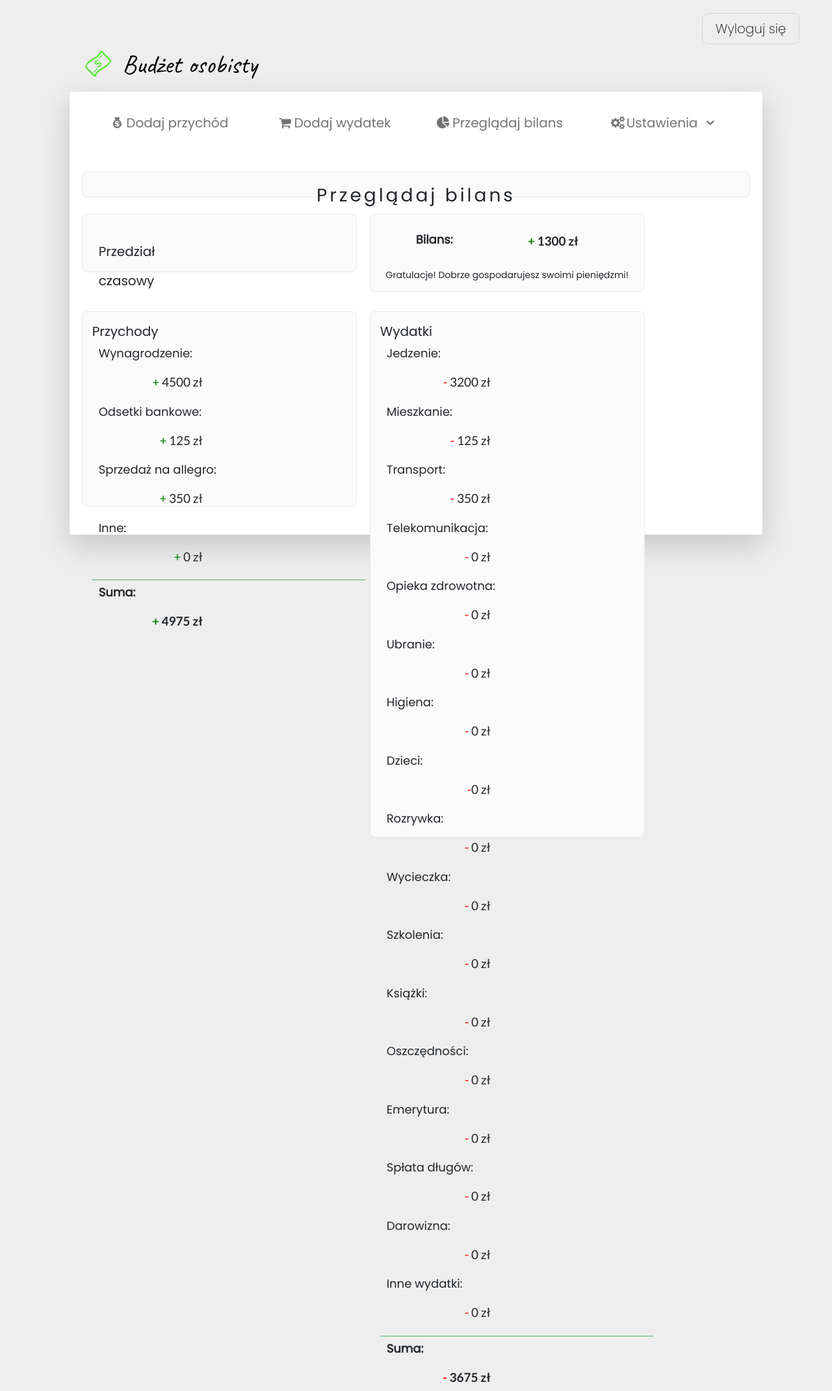
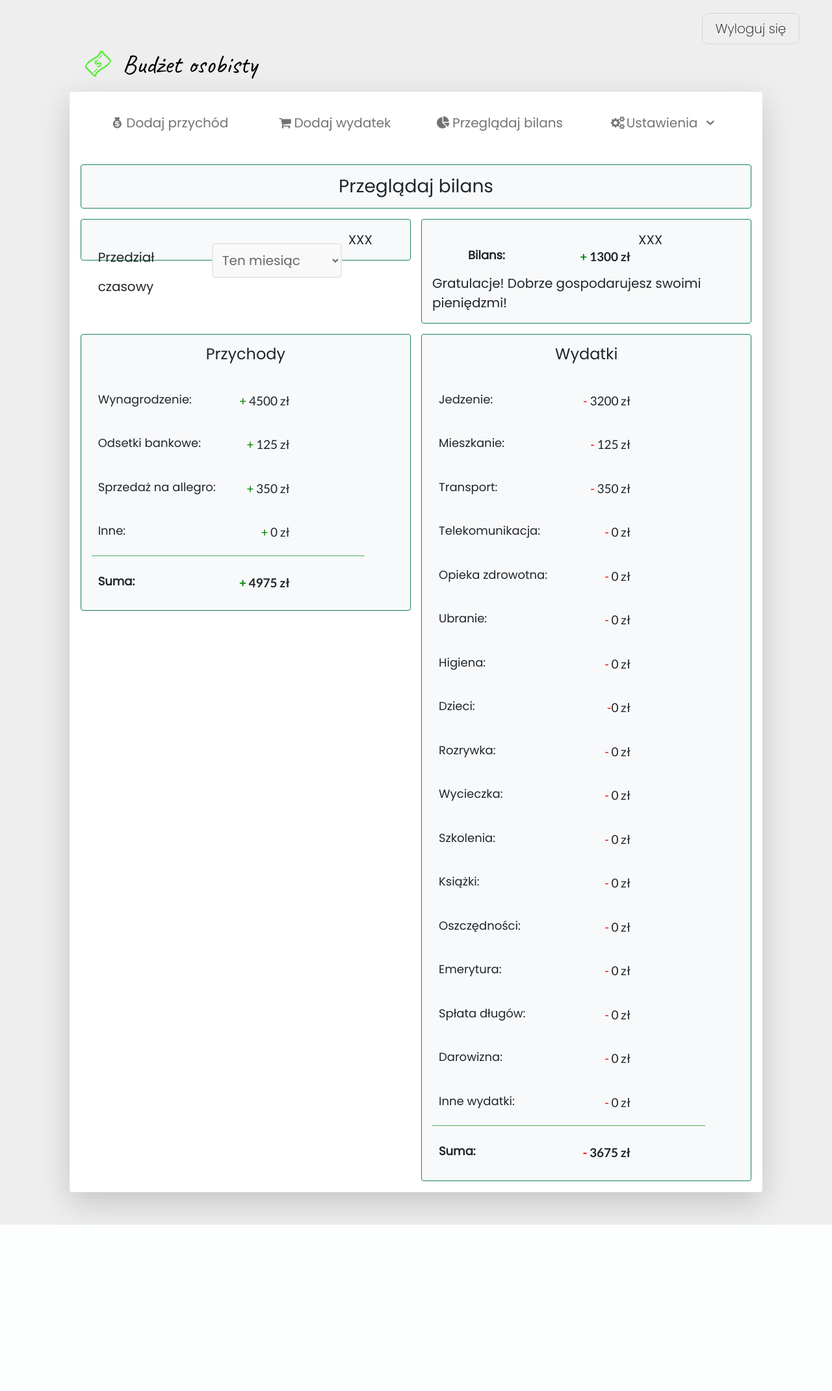
Before and after one commit to pawelmajchrzak/PersonalBudgetWEB, a PHP site: page /viewBalanceSheet.html in a window 1280 px wide. Shown: the whole page at 65% size. After the commit the page ends 1885 px from the top, so only its background shows below. Run offline with PHP 8.4, Linux system fonts and the light colour scheme.

Commit message:
viewBalanceSheet: add grid system bootstrap

```diff
--- a/style.css
+++ b/style.css
@@ -385,107 +385,7 @@ ol > li > ul > li:hover > a
 	background-color: #929292;
 }
 
-.viewBalanceSheet
-{
-	padding: 0 10px;
-	height: 550px;
-	margin-top: 35px;
 
-}
-
-.titleBalance
-{
-	border: 1px solid #e9e9ea;
-	background-color: #fcfbfc;
-	border-radius: 8px;
-
-	padding: 15px 0px;
-	text-align: center;
-	width: 100%;
-	margin-bottom: 10px;
-	font-size: 28px;
-	letter-spacing: 4px;
-	height: 40px;
-}
-
-.period
-{
-	border: 1px solid #e9e9ea;
-	border-radius: 8px;
-	padding: 15px;
-	width: 423px;
-	height: 90px;
-	margin: 15px 0px ;
-	background-color: #fcfbfc;
-	float: left;
-}
-
-.balance
-{
-	border: 1px solid #e9e9ea;
-	border-radius: 8px;
-	padding: 0 15px;
-	width: 423px;
-	height: 120px;
-	margin: 15px 0px ;
-	margin-left:20px;
-	background-color: #fcfbfc;
-	float: left;
-}
-
-.comment
-{
-	font-size: 14px;
-	text-align: center;
-	margin-top: 15px;
-}
-
-.viewIncomes
-{
-	border: 1px solid #e9e9ea;
-	border-radius: 8px;
-	padding: 15px;
-	width: 423px;
-	height: 300px;
-	margin: 15px 0px ;
-	margin-right: 20px;
-	background-color: #fcfbfc;
-	float: left;
-}
-
-.viewExpenses
-{
-	border: 1px solid #e9e9ea;
-	border-radius: 8px;
-	padding: 15px;
-	width: 423px;
-	height: 300px;
-	margin: 15px 0px ;
-	background-color: #fcfbfc;
-	float: left;
-}
-
-.viewIncomes > .variableValue
-{
-	margin-left: 80px;
-	margin-top: 0px;
-}
-
-.viewIncomes > .variableName
-{
-	margin-top: 0px;
-}
-
-.viewExpenses > .variableValue
-{
-	margin-left: 80px;
-	margin-top: 0px;
-}
-
-.viewExpenses > .variableName
-{
-	margin-top: 0px;
-}
 
 .pie {
 	margin-left: auto;
--- a/viewBalanceSheet.html
+++ b/viewBalanceSheet.html
@@ -62,16 +62,22 @@
 
 		<main>
 
-			<article>
 
-				<div class="viewBalanceSheet">
 
-					<header class="titleBalance">
+			<div class="container">
+
+				<div class="row px-2">
+					<div class="col-12 border border-success bg-light rounded p-3 text-center h3">
 						Przeglądaj bilans
-					</header>
+					</div>
+				</div>
 
+				<div class="row">
+					<div class="col-12 col-lg-6 p-2">
+						<div class="border border-success bg-light rounded p-3">
 							<section>
-						<div class="period">
+								XXX
+
 								<label for="period" class="textfieldOperation" style= "width: 180px;"> Przedział czasowy </label>
 								<select id="period" name="payment" size="1">
 									<option value="1" selected >	Ten miesiąc</option>
@@ -80,23 +86,31 @@
 									<option value="4">	Ubiegły rok				 </option>
 									<option value="5">	Własny zakres...		 </option>
 								</select>
+
+							</section>
 						</div>
-					</section>
+					</div>
+					<div class="col-12 col-lg-6 p-2">
+						<div class="border border-success bg-light rounded p-3">
+							<section>
+								XXX
 
-					<section>
-						<div class="balance">
 								<div class="variableName" style="font-weight: 700;padding-left: 50px;">Bilans:</div>
 								<div class="variableValue" style="font-weight: 700;"><font color="green">+ </font>1300 zł</div>
 								<div style="clear: both;"></div>
 								<div class="comment">Gratulacje! Dobrze gospodarujesz swoimi pieniędzmi!</div>
+
+							</section>
 						</div>
-					</section>
+					</div>
+				</div>
 
-					<div style="float:left;"></div>
+				<div class="row">
+					<div class="col-12 col-lg-6 p-2">
+						<div class="border border-success bg-light rounded p-3">
+							<section>
 
-					<section>
-						<div class="viewIncomes">
-							<header class="subtitle">
+							<header class="h4 text-center mb-3">
 									Przychody
 							</header>
 
@@ -122,12 +136,13 @@
 							<div class="variableValue" style="font-weight: 700;"><font color="green">+ </font>4975 zł</div>
 							<div style="clear: both;"></div>
 
+							</section>
 						</div>
-					</section>
-
+					</div>
+					<div class="col-12 col-lg-6 p-2">
+						<div class="border border-success bg-light rounded p-3">
 							<section>
-						<div class="viewExpenses"  style="height:810px;">
-							<header class="subtitle">
+								<header class="h4 text-center mb-3">
 									Wydatki
 								</header>
 
@@ -205,15 +220,16 @@
 								<div class="variableName" style="font-weight: 700;">Suma:</div>
 								<div class="variableValue" style="font-weight: 700;"><font color="red">- </font>3675 zł</div>
 								<div style="clear: both;"></div>
+							</section>
+						</div>
+					</div>
+				</div>
 
-						</div>
-					</section>
 
-					<div style="float:left;"></div>
 
 			</div>
 
-			</article>
+
 
 		</main>
 
```
Also changed, not shown: mainmenu.html (+3 -4 lines). Lines whose indentation alone changed are shown as unchanged.
